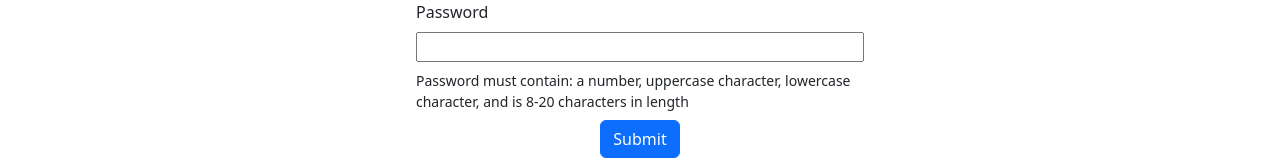
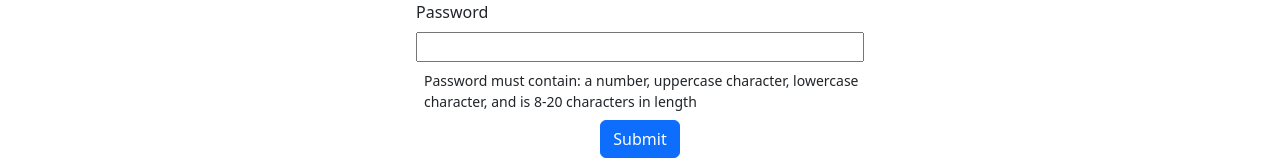
Before and after one commit to Pillarofcats/react-login-register, a React (Vite) app in the folder client/: page /#/LoginRegister in a window 1280 px wide. Shown: the part 586-748 px from the top of the page. Built offline with nearby package versions, Linux system fonts and the light colour scheme.

Commit message:
Added regex pattern for register password

```diff
--- a/client/src/css/App.css
+++ b/client/src/css/App.css
@@ -86,7 +86,7 @@
 }
 
 .reg-form small{
-  /* text-indent: .5rem; */
+  padding-left: .5rem;
   text-align: left;
 }
 
```
